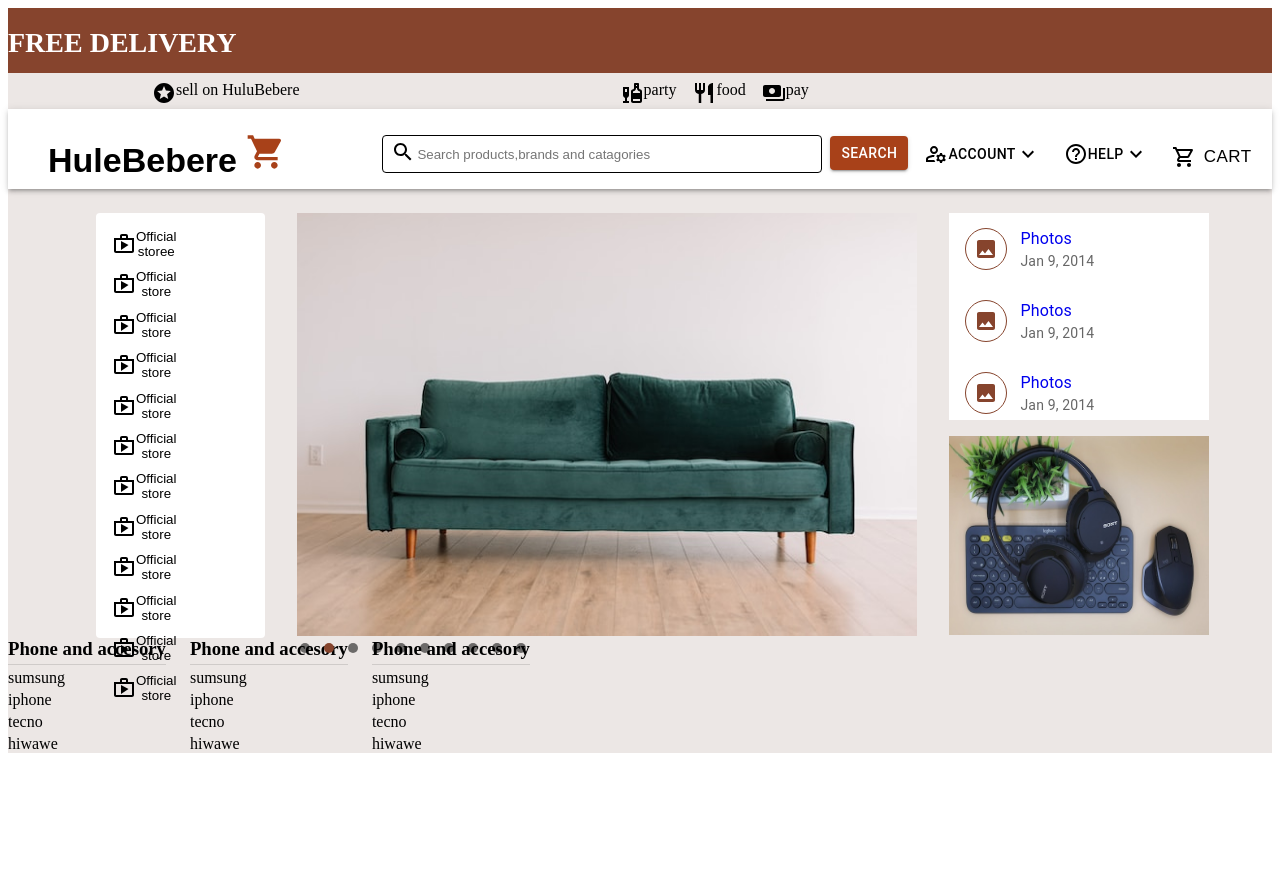
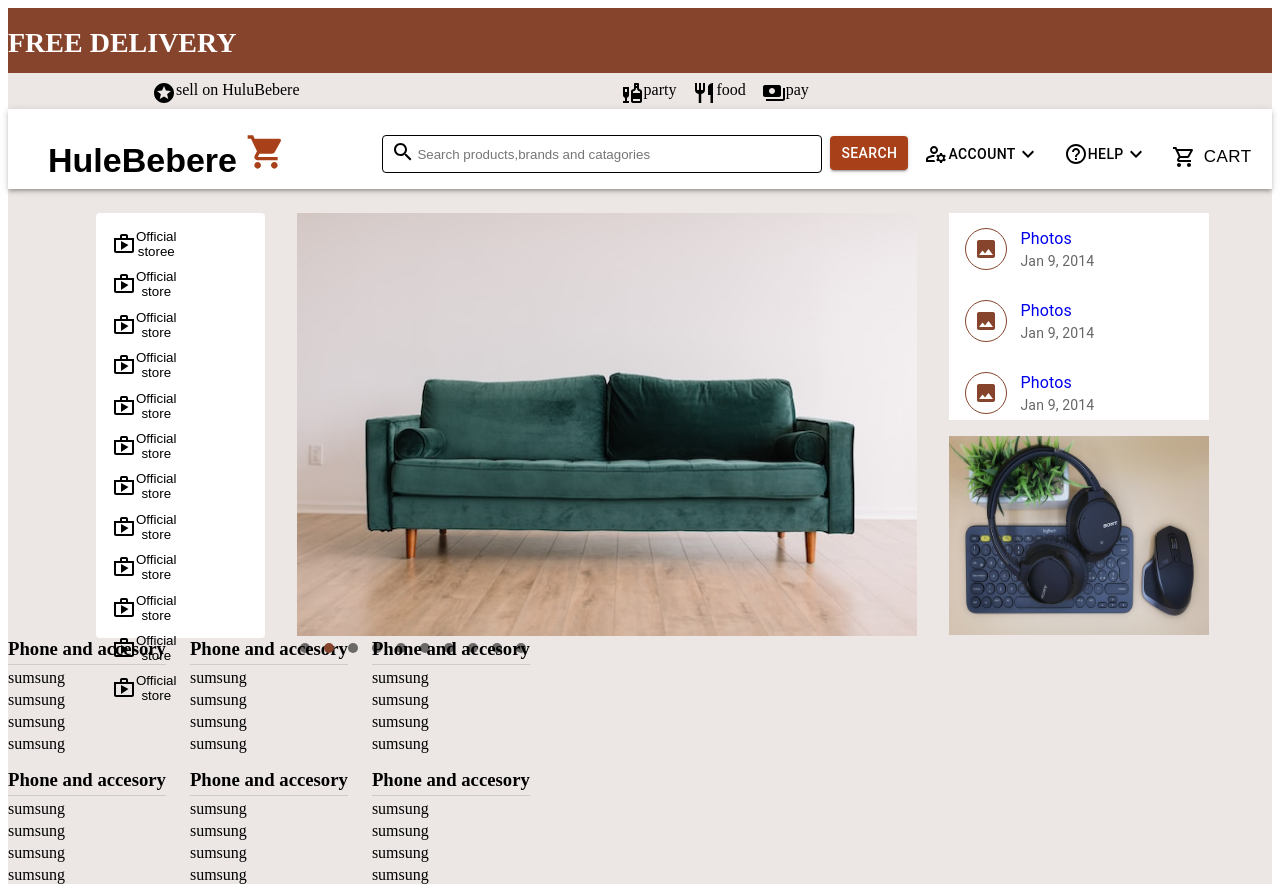
Before and after one commit to mihret1/HuluBebere, a React (Create React App) app in the folder client/: page / in a window 1280 px wide. Before the commit the page ends 800 px from the top, so only its background shows below. Built offline with nearby package versions, Linux system fonts and the light colour scheme.

Commit message:
finish component one implemantation

```diff
--- a/client/src/components/bodyOne/bodyone_componets.jsx
+++ b/client/src/components/bodyOne/bodyone_componets.jsx
@@ -6,42 +6,63 @@ import { Link } from "react-router-dom"
 
 export const ComOne=()=>{
     return(
-        <Box>
+        <Stack spacing={2}>
+
            <Stack direction='row' spacing={3}>
               <Stack spacing={0.5}>
                  <h3>Phone and accesory</h3>
                  <Divider />
                   <span ><Link style={{textDecoration:'none', color:'black', }}><Box sx={{ ":hover":{fontSize:18,fontWeight:'bold'} }}>sumsung</Box></Link></span>
-                  <span>iphone</span>
-                  <span>tecno</span>
-                  <span>hiwawe</span>
+                  <span ><Link style={{textDecoration:'none', color:'black', }}><Box sx={{ ":hover":{fontSize:18,fontWeight:'bold'} }}>sumsung</Box></Link></span>
+                  <span ><Link style={{textDecoration:'none', color:'black', }}><Box sx={{ ":hover":{fontSize:18,fontWeight:'bold'} }}>sumsung</Box></Link></span>
+                  <span ><Link style={{textDecoration:'none', color:'black', }}><Box sx={{ ":hover":{fontSize:18,fontWeight:'bold'} }}>sumsung</Box></Link></span>
               </Stack>
               <Stack spacing={0.5}>
                  <h3>Phone and accesory</h3>
                  <Divider />
-                  <span>sumsung</span>
-                  <span>iphone</span>
-                  <span>tecno</span>
-                  <span>hiwawe</span>
+                 <span ><Link style={{textDecoration:'none', color:'black', }}><Box sx={{ ":hover":{fontSize:18,fontWeight:'bold'} }}>sumsung</Box></Link></span>
+                 <span ><Link style={{textDecoration:'none', color:'black', }}><Box sx={{ ":hover":{fontSize:18,fontWeight:'bold'} }}>sumsung</Box></Link></span>
+                 <span ><Link style={{textDecoration:'none', color:'black', }}><Box sx={{ ":hover":{fontSize:18,fontWeight:'bold'} }}>sumsung</Box></Link></span>
+                 <span ><Link style={{textDecoration:'none', color:'black', }}><Box sx={{ ":hover":{fontSize:18,fontWeight:'bold'} }}>sumsung</Box></Link></span>
               </Stack>
               <Stack spacing={0.5}>
                  <h3>Phone and accesory</h3>
                  <Divider />
-                  <span>sumsung</span>
-                  <span>iphone</span>
-                  <span>tecno</span>
-                  <span>hiwawe</span>
+                 <span ><Link style={{textDecoration:'none', color:'black', }}><Box sx={{ ":hover":{fontSize:18,fontWeight:'bold'} }}>sumsung</Box></Link></span>
+                 <span ><Link style={{textDecoration:'none', color:'black', }}><Box sx={{ ":hover":{fontSize:18,fontWeight:'bold'} }}>sumsung</Box></Link></span>
+                 <span ><Link style={{textDecoration:'none', color:'black', }}><Box sx={{ ":hover":{fontSize:18,fontWeight:'bold'} }}>sumsung</Box></Link></span>
+                 <span ><Link style={{textDecoration:'none', color:'black', }}><Box sx={{ ":hover":{fontSize:18,fontWeight:'bold'} }}>sumsung</Box></Link></span>
               </Stack>
+           </Stack>
 
-            <Box>
+            <Stack direction='row' spacing={3}>
+              <Stack spacing={0.5}>
+                 <h3>Phone and accesory</h3>
+                 <Divider />
+                  <span ><Link style={{textDecoration:'none', color:'black', }}><Box sx={{ ":hover":{fontSize:18,fontWeight:'bold'} }}>sumsung</Box></Link></span>
+                  <span ><Link style={{textDecoration:'none', color:'black', }}><Box sx={{ ":hover":{fontSize:18,fontWeight:'bold'} }}>sumsung</Box></Link></span>
+                  <span ><Link style={{textDecoration:'none', color:'black', }}><Box sx={{ ":hover":{fontSize:18,fontWeight:'bold'} }}>sumsung</Box></Link></span>
+                  <span ><Link style={{textDecoration:'none', color:'black', }}><Box sx={{ ":hover":{fontSize:18,fontWeight:'bold'} }}>sumsung</Box></Link></span>
+              </Stack>
+              <Stack spacing={0.5}>
+                 <h3>Phone and accesory</h3>
+                 <Divider />
+                 <span ><Link style={{textDecoration:'none', color:'black', }}><Box sx={{ ":hover":{fontSize:18,fontWeight:'bold'} }}>sumsung</Box></Link></span>
+                 <span ><Link style={{textDecoration:'none', color:'black', }}><Box sx={{ ":hover":{fontSize:18,fontWeight:'bold'} }}>sumsung</Box></Link></span>
+                 <span ><Link style={{textDecoration:'none', color:'black', }}><Box sx={{ ":hover":{fontSize:18,fontWeight:'bold'} }}>sumsung</Box></Link></span>
+                 <span ><Link style={{textDecoration:'none', color:'black', }}><Box sx={{ ":hover":{fontSize:18,fontWeight:'bold'} }}>sumsung</Box></Link></span>
+              </Stack>
+              <Stack spacing={0.5}>
+                 <h3>Phone and accesory</h3>
+                 <Divider />
+                 <span ><Link style={{textDecoration:'none', color:'black', }}><Box sx={{ ":hover":{fontSize:18,fontWeight:'bold'} }}>sumsung</Box></Link></span>
+                 <span ><Link style={{textDecoration:'none', color:'black', }}><Box sx={{ ":hover":{fontSize:18,fontWeight:'bold'} }}>sumsung</Box></Link></span>
+                 <span ><Link style={{textDecoration:'none', color:'black', }}><Box sx={{ ":hover":{fontSize:18,fontWeight:'bold'} }}>sumsung</Box></Link></span>
+                 <span ><Link style={{textDecoration:'none', color:'black', }}><Box sx={{ ":hover":{fontSize:18,fontWeight:'bold'} }}>sumsung</Box></Link></span>
+              </Stack>
+           </Stack>
 
-            </Box>
-            <Box>
-
-            </Box>
-
-           </Stack>
-        </Box>
+        </Stack>
     )
 }
 
```
